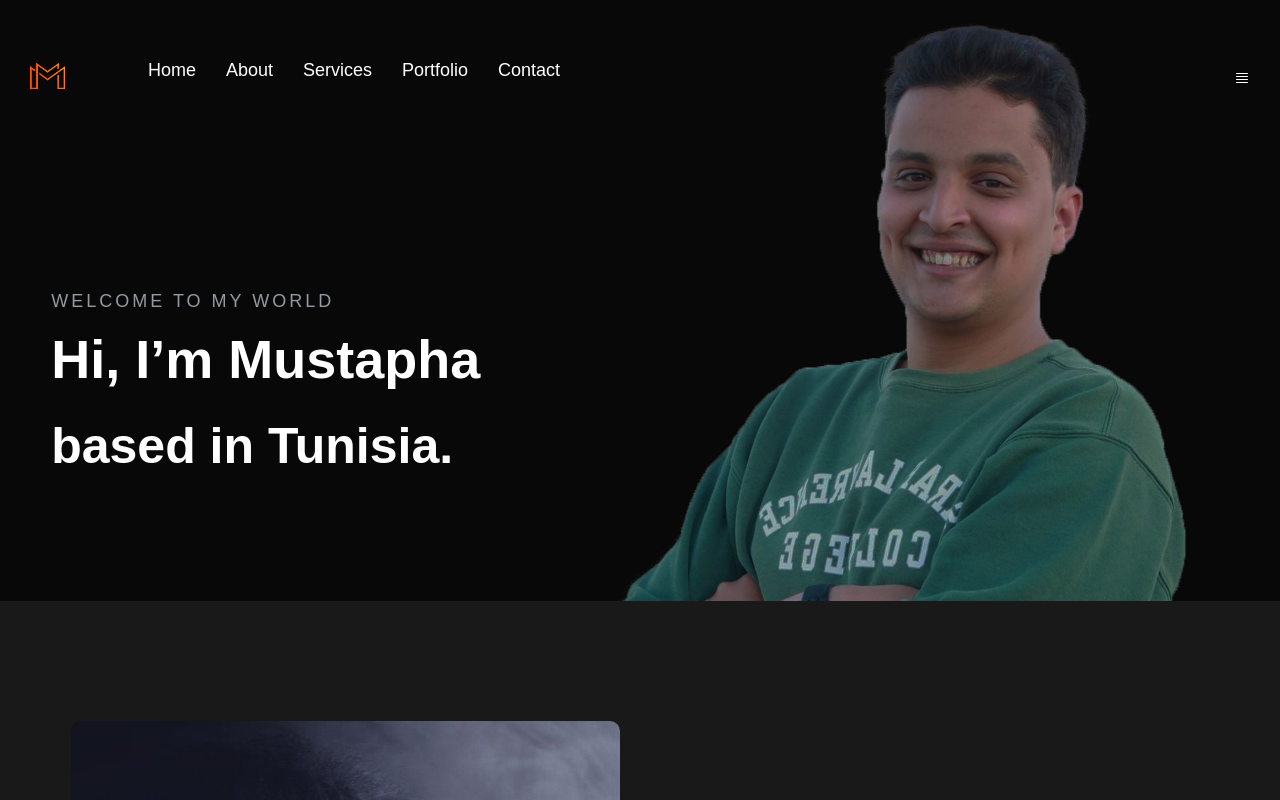
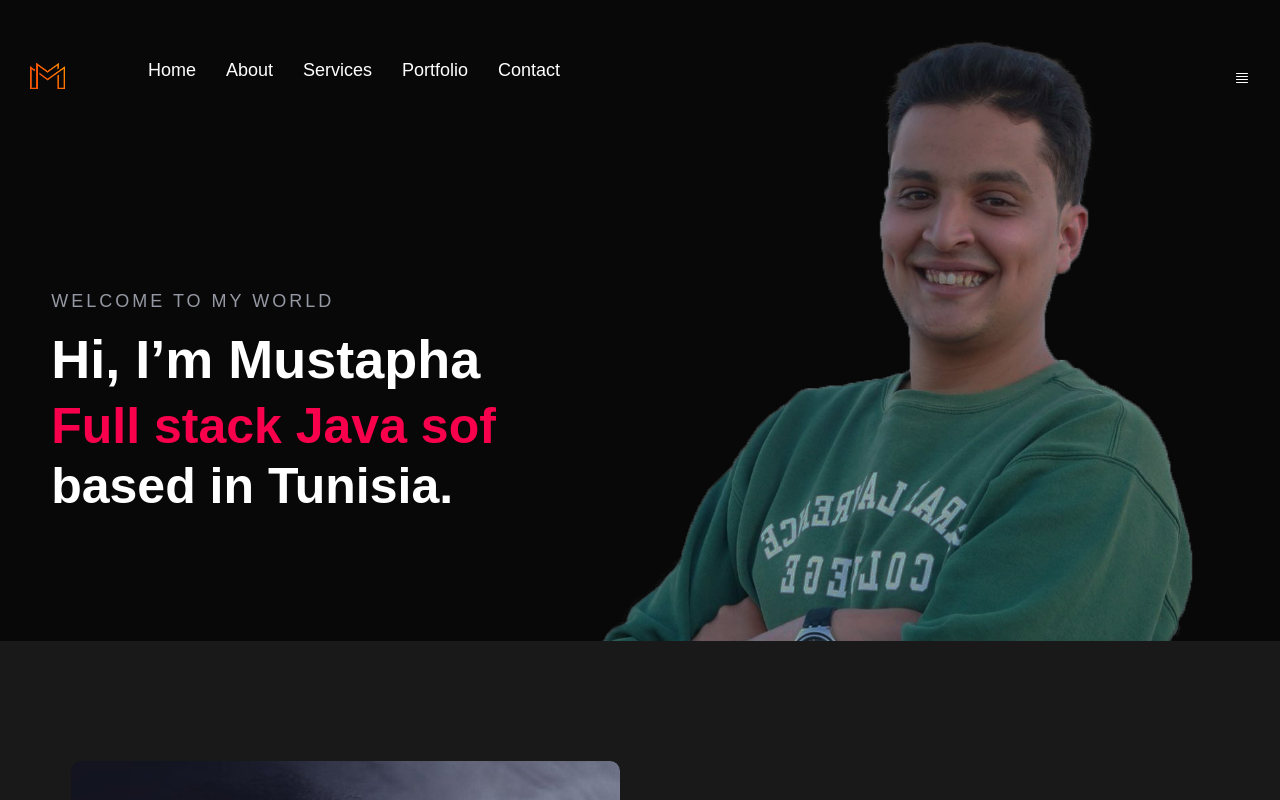
Before and after one commit to MustaphaGHA/MustaphaGHA.github.io, a React (Create React App) app: page / in a window 1280 px wide. Shown: the top 800 px of the page. Built offline with nearby package versions, Linux system fonts and the light colour scheme.

Commit message:
Update Home.jsx

```diff
--- a/src/components/Home.jsx
+++ b/src/components/Home.jsx
@@ -13,7 +13,7 @@ function Home() {
       showCursor: false,
       backDelay: 1500,
       backSpeed:60,
-      strings: ["Desktop Software Developer", "Web Developer", "Mobile Developer"],
+      strings: ["Full stack Java software developer"],
     });
   }, []);
   // fixed Header
```
